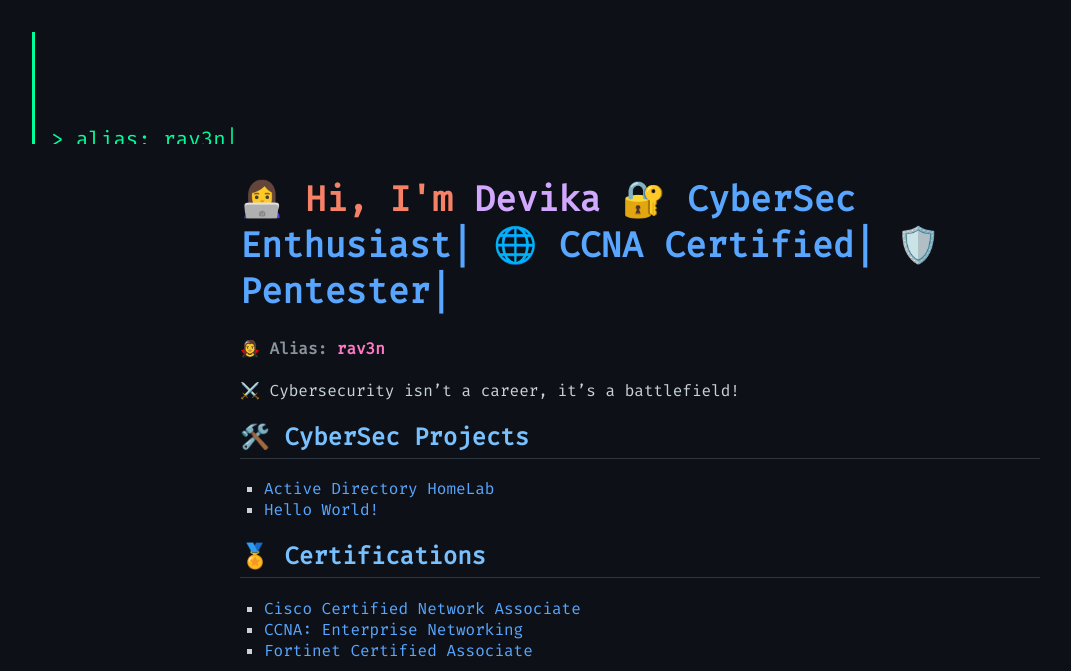
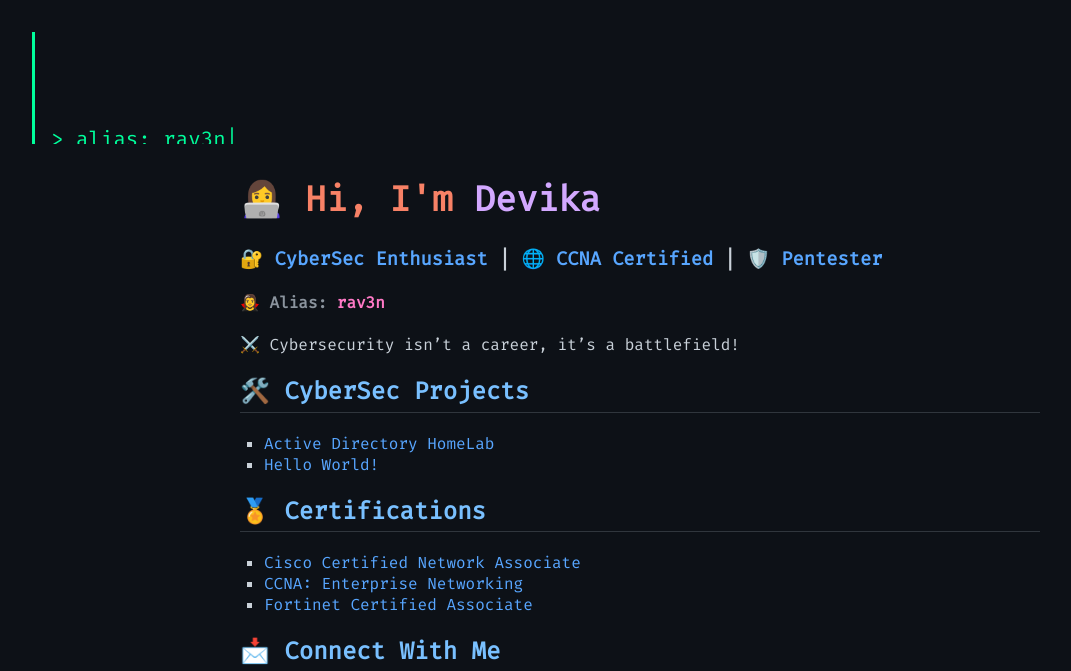
Before and after one commit to gitrav3n/gitrav3n.github.io, a plain HTML site: page index.html in a window 1280 px wide. Shown: the top 671 px of the page, without its empty margins (0-1071 px from the left). Drawn offline with Linux system fonts and the light colour scheme.

Commit message:
index.html

```diff
--- a/index.html
+++ b/index.html
@@ -12,7 +12,16 @@
   </div>
 
   <div class="container">
-    <h1>👩‍💻 Hi, I'm <span class="highlight">Devika</span> <a href="https://github.com/gitrav3n">🔐 CyberSec Enthusiast| </a><a href="https://github.com/gitrav3n">🌐 CCNA Certified| </a><a href="https://github.com/gitrav3n">🛡️Pentester| </a></h1>
+
+<h1>
+  👩‍💻 Hi, I'm <span class="highlight">Devika</span>
+</h1>
+<h3 class="subtitle">
+  <a href="https://github.com/gitrav3n" target="_blank">🔐 CyberSec Enthusiast</a> |
+  <a href="https://www.linkedin.com/in/devika-v-s-86463395/" target="_blank">🌐 CCNA Certified</a> |
+  <a href="https://www.linkedin.com/in/devika-v-s-86463395/" target="_blank">🛡️ Pentester</a>
+</h3>
+
     <h4>🧛‍♀️ Alias: <span class="alias">rav3n</span></h4>
     <p class="tagline">⚔️ Cybersecurity isn’t a career, it’s a battlefield!</p>
 
```
